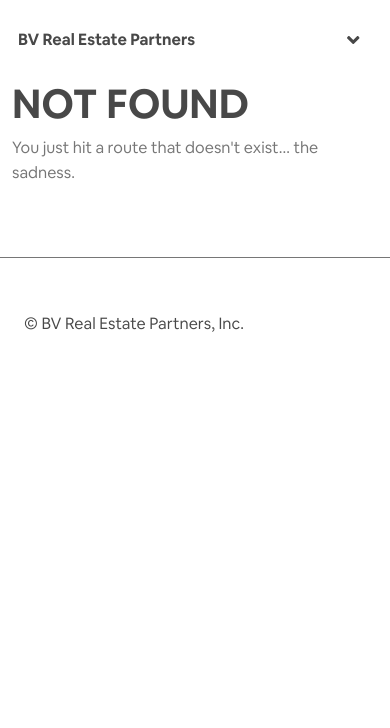
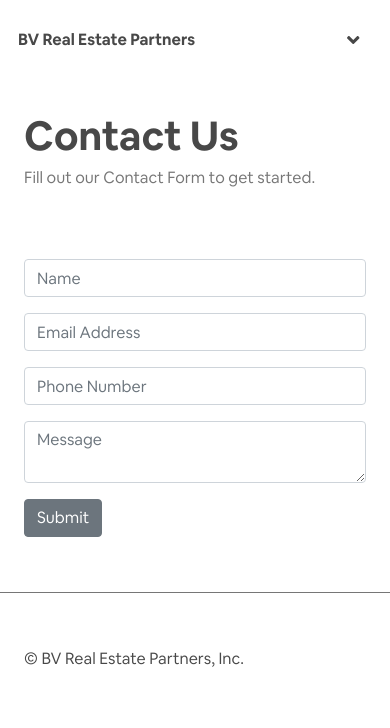
Before and after one commit to alexkim205/trustbnb, a Gatsby site: page /contact in a window 390 px wide. Before the commit this address had no page. Built offline with nearby package versions, Linux system fonts and the light colour scheme; Gatsby itself is replaced by a stand-in of ours.

Commit message:
minor responsive edits on index page and begin work on contact

```diff
--- a/package.json
+++ b/package.json
@@ -37,6 +37,7 @@
   "scripts": {
     "build": "gatsby build",
     "develop": "gatsby develop",
+    "develop-m": "gatsby develop -H $HOSTNAME -p 8000",
     "start": "npm run develop",
     "format": "prettier --write \"src/**/*.js\"",
     "test": "echo \"Write tests! -> https://gatsby.app/unit-testing\""
--- /dev/null
+++ b/public/static/d/686/path---contact-26-a-cd9-NZuapzHg3X9TaN1iIixfv1W23E.json
@@ -0,0 +1 @@
+{"pageContext":{}}
--- a/src/components/section.js
+++ b/src/components/section.js
@@ -7,10 +7,29 @@
   margin: 32px 0 0 0;
   border-radius: 3px;
   overflow: hidden;
-  z-index: -1;
+  // z-index: -1;
+
+  // -webkit-box-shadow: 0 1px 3px rgba(0, 0, 0, 0.12), 0 1px 2px rgba(0, 0, 0, 0.24);
+  // -moz-box-shadow: 0 1px 3px rgba(0, 0, 0, 0.12), 0 1px 2px rgba(0, 0, 0, 0.24);
+  // -ms-box-shadow: 0 1px 3px rgba(0, 0, 0, 0.12), 0 1px 2px rgba(0, 0, 0, 0.24);
+  // -o-box-shadow: 0 1px 3px rgba(0, 0, 0, 0.12), 0 1px 2px rgba(0, 0, 0, 0.24);
+  // box-shadow: 0 1px 3px rgba(0, 0, 0, 0.12), 0 1px 2px rgba(0, 0, 0, 0.24);
+  // -webkit-transition: all 0.25s ease-in-out;
+  // -moz-transition: all 0.25s ease-in-out;
+  // -ms-transition: all 0.25s ease-in-out;
+  // -o-transition: all 0.25s ease-in-out;
+  // transition: all 0.25s ease-in-out;
+  //
+  // &:hover {
+  //   -webkit-box-shadow: 0 10px 20px rgba(0, 0, 0, 0.19), 0 6px 6px rgba(0, 0, 0, 0.23);
+  //   -moz-box-shadow: 0 10px 20px rgba(0, 0, 0, 0.19), 0 6px 6px rgba(0, 0, 0, 0.23);
+  //   -ms-box-shadow: 0 10px 20px rgba(0, 0, 0, 0.19), 0 6px 6px rgba(0, 0, 0, 0.23);
+  //   -o-box-shadow: 0 10px 20px rgba(0, 0, 0, 0.19), 0 6px 6px rgba(0, 0, 0, 0.23);
+  //   box-shadow: 0 10px 20px rgba(0, 0, 0, 0.19), 0 6px 6px rgba(0, 0, 0, 0.23);
+  // }
 
   ${({color}) => color !== '#fff' && `
-    background-color: #FAFAFA;
+    background-color: rgba(0,0,0,0.08);
     // border-bottom: 2px solid ${color};
     // border-left: 2px solid ${color};
     // border-right: 2px solid ${color};
--- a/src/components/text-section.js
+++ b/src/components/text-section.js
@@ -15,7 +15,7 @@
 `;
 
 const Head = styled.div`
-  padding: 20px 24px 10px 24px;
+  padding: 24px 24px 0px 24px;
   // background-color: ${props => props.color};
   // background-color: white;
   h2 {
--- a/src/pages/404.js
+++ b/src/pages/404.js
@@ -1,16 +1,17 @@
-import React from 'react'
+import React from 'react';
 
 import Layout from '../components/layout';
-import FullWidthSection from '../components/full-width-section';
 import SEO from '../components/seo';
-
+import Section from '../components/section';
 
 const NotFoundPage = () => (
-  <Layout>
-    <SEO title="404: Not found" />
-    <h1>NOT FOUND</h1>
-    <p>You just hit a route that doesn&#39;t exist... the sadness.</p>
-  </Layout>
-)
+    <Layout>
+      <SEO title="404: Not found"/>
+      <Section>
+        <h1>Page Cannot Be Found</h1>
+        <h6>You just hit a route that doesn&#39;t exist.</h6>
+      </Section>
+    </Layout>
+);
 
-export default NotFoundPage
+export default NotFoundPage;
--- /dev/null
+++ b/src/pages/contact.js
@@ -0,0 +1,73 @@
+import React, {Component, Fragment} from 'react';
+
+import Layout from '../components/layout';
+import SEO from '../components/seo';
+import Section from '../components/section';
+import {HalfSpacedHr} from '../components/spaced-hr';
+
+import {Button, Form, FormGroup, Label, Input, FormText} from 'reactstrap';
+
+class Contact extends Component {
+  constructor(props) {
+    super(props);
+    this.state = {
+      name: '',
+      email: '',
+      phone: '',
+      message: '',
+    };
+    this.handleChange = this.handleChange.bind(this);
+  }
+
+  handleChange(event) {
+    this.setState({[event.target.id]: event.target.value});
+  }
+
+  render() {
+    return (
+        <Layout>
+          <SEO title="Contact Us"/>
+          <Section>
+            <h1>Contact Us</h1>
+            <h6>Fill out our Contact Form to get started.</h6>
+          </Section>
+          <HalfSpacedHr/>
+          <Section>
+            <Form>
+              <FormGroup>
+                {/*<Label for="name">Name</Label>*/}
+                <Input type="text" name="fullname" id="name"
+                       placeholder="Name"
+                       value={this.state.name}
+                       onChange={this.changeHandler}/>
+              </FormGroup>
+              <FormGroup>
+                {/*<Label for="email"></Label>*/}
+                <Input type="email" name="email" id="email"
+                       placeholder="Email Address"
+                       value={this.state.email}
+                       onChange={this.changeHandler}/>
+              </FormGroup>
+              <FormGroup>
+                {/*<Label for="phone">Email</Label>*/}
+                <Input type="tel" name="phone" id="phone"
+                       placeholder="Phone Number"
+                       value={this.state.phone}
+                       onChange={this.changeHandler}/>
+              </FormGroup>
+              <FormGroup>
+                {/*<Label for="exampleText">Text Area</Label>*/}
+                <Input type="textarea" name="text" id="message"
+                       placeholder="Message"
+                       value={this.state.message}
+                       onChange={this.changeHandler}/>
+              </FormGroup>
+              <Button>Submit</Button>
+            </Form>
+          </Section>
+        </Layout>
+    );
+  }
+}
+
+export default Contact;
```
Also changed, not shown: src/components/bio.js (+20 -4 lines), src/components/list.js (+10 -0 lines), 2 other files.
